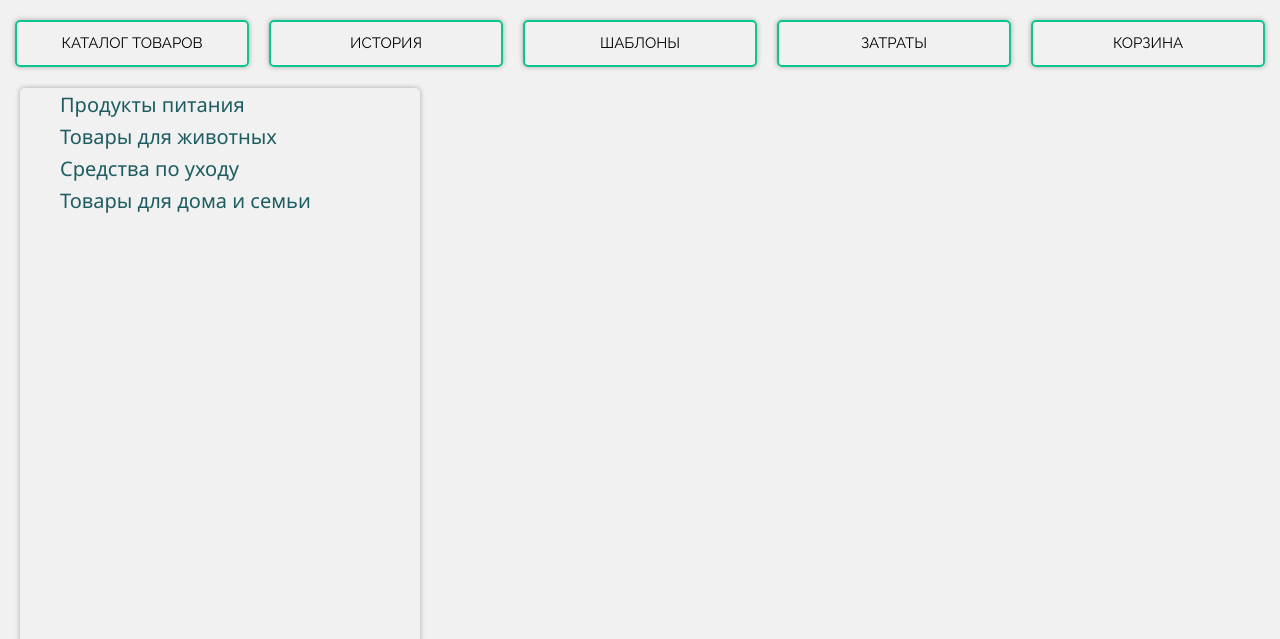
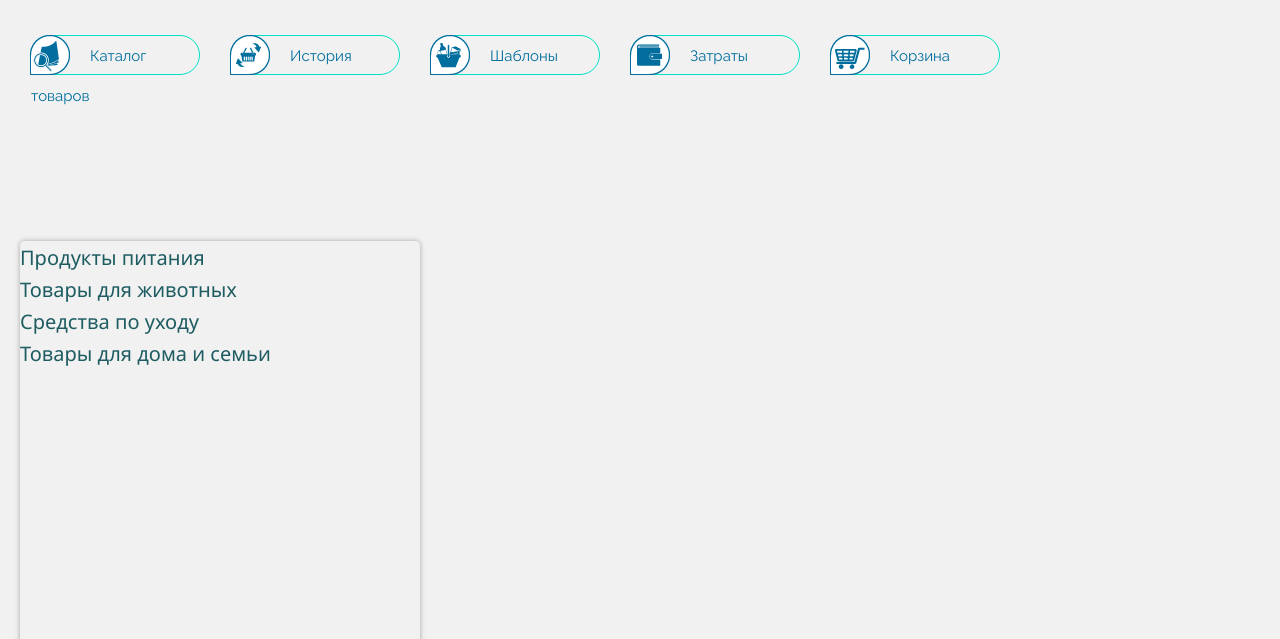
Before and after one commit to market-drive/market-drive-frontend, a website: page content.html in a window 1280 px wide. Shown: the part 161-800 px from the top of the page. Drawn offline with nearby package versions, Linux system fonts and the light colour scheme; no server answers.

Commit message:
addStyleForMenu

```diff
--- a/content.html
+++ b/content.html
@@ -8,6 +8,7 @@
     <link rel="stylesheet" href="Bootstrap/css/bootstrap.css">
     <link rel="stylesheet" href="Bootstrap/css/font-awesome.min.css">
     <link rel="stylesheet" href="style.css">
+    <link rel="stylesheet" href="main_nav_styles/style.css">
     <script type="text/javascript" src="https://code.jquery.com/jquery-3.3.1.min.js"></script>
     <title>Market Drive</title>
 </head>
@@ -32,24 +33,25 @@
                 </ul>
             </nav>
         </div>
-        <nav class="main-nav">
-            <ul>
+
+        <nav >
+            <ul class="main-nav">
                 <li>
-                    <a href="content.html">Каталог товаров</a>
+                    <a href="content.html" class="catalog">Каталог товаров</a>
                 </li>
                 <li>
-                    <a href="#">История</a>
+                    <a href="#" class="history">История</a>
                 </li>
                 <li>
-                    <a href="./templates/templates.html">Шаблоны</a>
+                    <a href="./templates/templates.html" class="template">Шаблоны</a>
                 </li>
                 <li>
-                    <a href="./expenses/expenses.html">Затраты</a>
+                    <a href="./expenses/expenses.html" class="cost">Затраты</a>
 <!--<<<<<<< HEAD-->
 <!--=======-->
                 </li>
                 <li>
-                    <a href="./basket/basket.html">Корзина</a>
+                    <a href="./basket/basket.html" class="buy">Корзина</a>
 <!--&gt;>>>>>> eca599e640b3bb3c24577eba1f7107c6faefe7de-->
                 </li>
             </ul>
--- /dev/null
+++ b/main_nav_styles/style.css
@@ -0,0 +1,84 @@
+* {
+  box-sizing: border-box;
+  margin: 0;
+  padding: 0;
+}
+
+.main-nav {
+  width: 100%;
+  min-height: 200px;
+}
+
+.main-nav li {
+  display: inline-block;
+
+  margin: 15px;
+  position: relative;
+  float: left;
+}
+
+.main-nav li a {
+  display: inline-block;
+  width: 170px;
+  height: 40px;
+  color: #016e9d;
+  text-decoration: none;
+  line-height: 40px;
+  font-size: 15px;
+  border: 1px solid #00e1c7;
+  border-radius: 20px;
+}
+
+.main-nav li a::before {
+  display: inline-block;
+  width: 40px;
+  height: 40px;
+  margin-right: 20px;
+  margin-left: -1px;
+  margin-top: -1px;
+  float: left;
+  content: " ";
+  background-image: url(../images/icons.png);
+}
+
+.catalog::before {
+  background-position: -5px 0;
+}
+
+.catalog:hover::before {
+  background-position: -5px 40px;
+}
+
+.history::before {
+  background-position: -45px 0;
+}
+
+.history:hover::before {
+  background-position: -45px -40px;
+}
+
+.template::before {
+  background-position: -85px 0;
+}
+
+.template:hover::before {
+  background-position: -85px 40px;
+}
+
+.cost::before {
+  background-position: 195px 0;
+}
+
+.cost:hover::before {
+  background-position: 195px 40px;
+}
+
+.buy::before {
+  background-position: 155px 0;
+}
+
+.buy:hover::before {
+  background-position: 155px 40px;
+}
+
+/*# sourceMappingURL=style.css.map */
--- a/style.css
+++ b/style.css
@@ -30,7 +30,7 @@ body{
 }
 
 /* navigation*/
-.main-nav ul{
+/*.main-nav ul{
     display: grid;
     grid-gap: 20px;
     padding: 0;
@@ -53,7 +53,7 @@ body{
 .main-nav a:hover{
     background: #0ec491;
     color: #fff;
-}
+}*/
 /* menu goods*/
 
 #menu {
```
Also changed, not shown: images/icons.png (added), images/logo.png (added).
